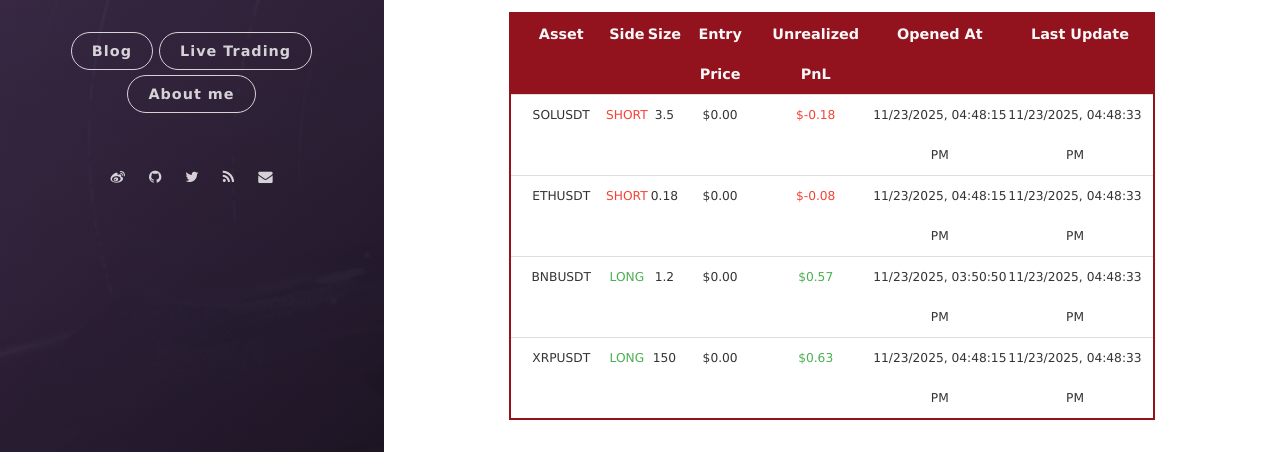
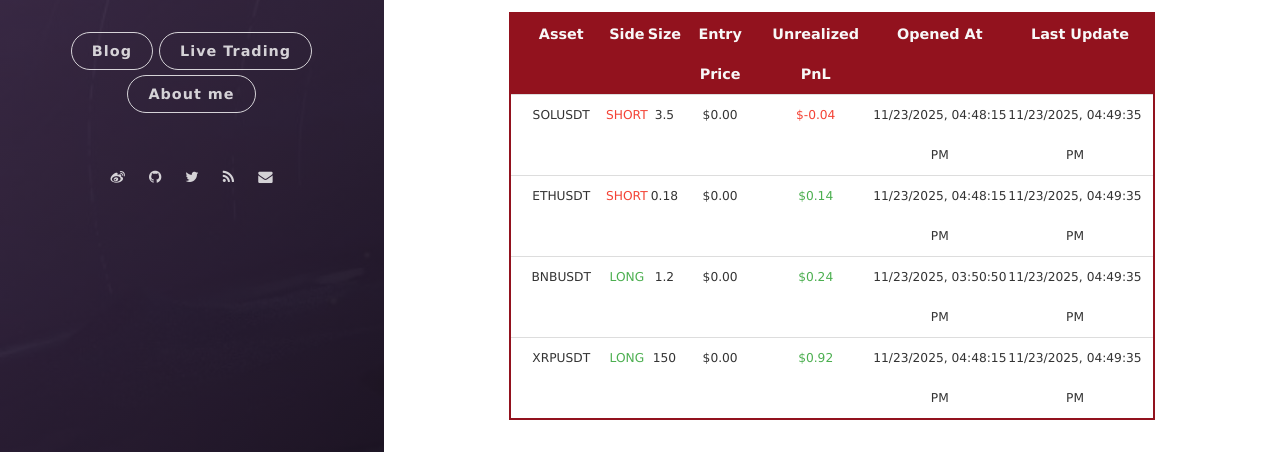
Before and after one commit to leeyegy/leeyegy.github.io, a Jekyll site: the page built from live-trading.html, in a window 1280 px wide and 1107 px high. Shown: the part 587-1039 px from the top of the window. Built offline with Jekyll 4.4.1, drawn with Linux system fonts in a browser that asks for light colours; nearby versions of some CDN libraries.

Commit message:
AccountMonitor: refresh positions 2025-11-24T00:49:35+08:00

```diff
--- a/assets/data/binance/positions.json
+++ b/assets/data/binance/positions.json
@@ -4,35 +4,35 @@
     "side": "SHORT",
     "size": 3.5,
     "entryPrice": 0.0,
-    "unrealizedPnl": -0.175,
+    "unrealizedPnl": -0.035,
     "openedAt": "2025-11-24T00:48:15+08:00",
-    "reportedAt": "2025-11-24T00:48:33+08:00"
+    "reportedAt": "2025-11-24T00:49:35+08:00"
   },
   {
     "symbol": "ETHUSDT",
     "side": "SHORT",
     "size": 0.18,
     "entryPrice": 0.0,
-    "unrealizedPnl": -0.0846,
+    "unrealizedPnl": 0.1386,
     "openedAt": "2025-11-24T00:48:15+08:00",
-    "reportedAt": "2025-11-24T00:48:33+08:00"
+    "reportedAt": "2025-11-24T00:49:35+08:00"
   },
   {
     "symbol": "BNBUSDT",
     "side": "LONG",
     "size": 1.2,
     "entryPrice": 0.0,
-    "unrealizedPnl": 0.56929532,
+    "unrealizedPnl": 0.24119617,
     "openedAt": "2025-11-23T23:50:50+08:00",
-    "reportedAt": "2025-11-24T00:48:33+08:00"
+    "reportedAt": "2025-11-24T00:49:35+08:00"
   },
   {
     "symbol": "XRPUSDT",
     "side": "LONG",
     "size": 150.0,
     "entryPrice": 0.0,
-    "unrealizedPnl": 0.633549,
+    "unrealizedPnl": 0.92454,
     "openedAt": "2025-11-24T00:48:15+08:00",
-    "reportedAt": "2025-11-24T00:48:33+08:00"
+    "reportedAt": "2025-11-24T00:49:35+08:00"
   }
 ]
```
